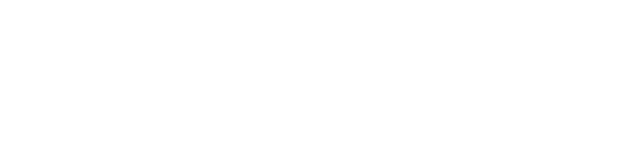
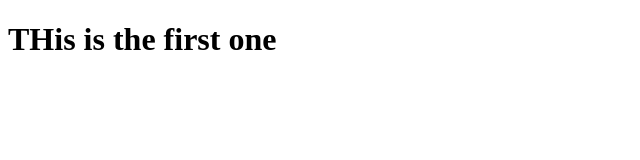
Before and after one commit to samisulta/Pro, a plain HTML site: page index.html in a window 1280 px wide. Shown: the whole page, without its empty margins (0-640 px from the left). Drawn offline with Linux system fonts and the light colour scheme.

```diff
--- a/index.html
+++ b/index.html
@@ -6,6 +6,6 @@
     <title>Document</title>
 </head>
 <body>
-    <h1></h1>
+    <h1>THis is the first one</h1>
 </body>
 </html>
```
